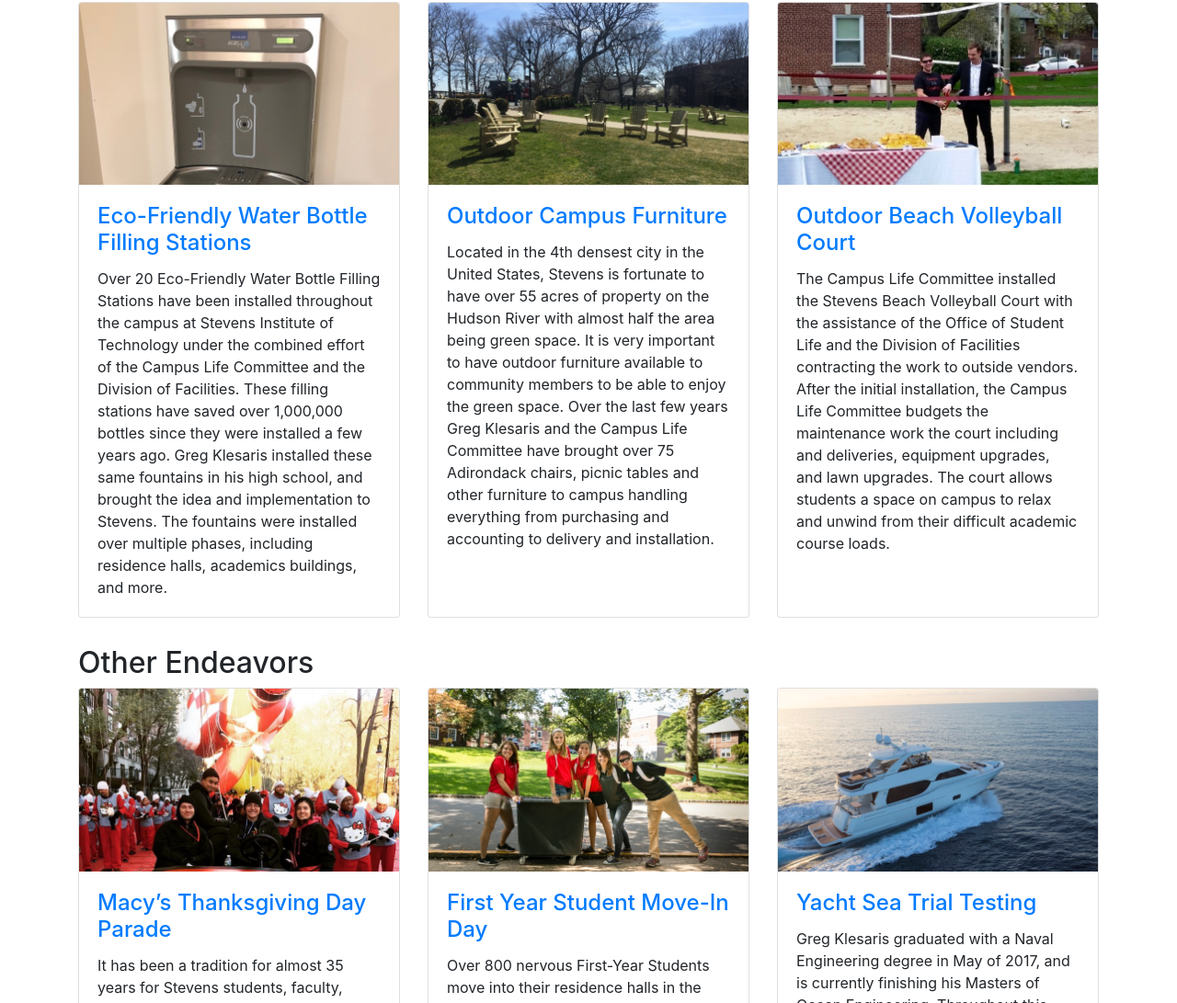
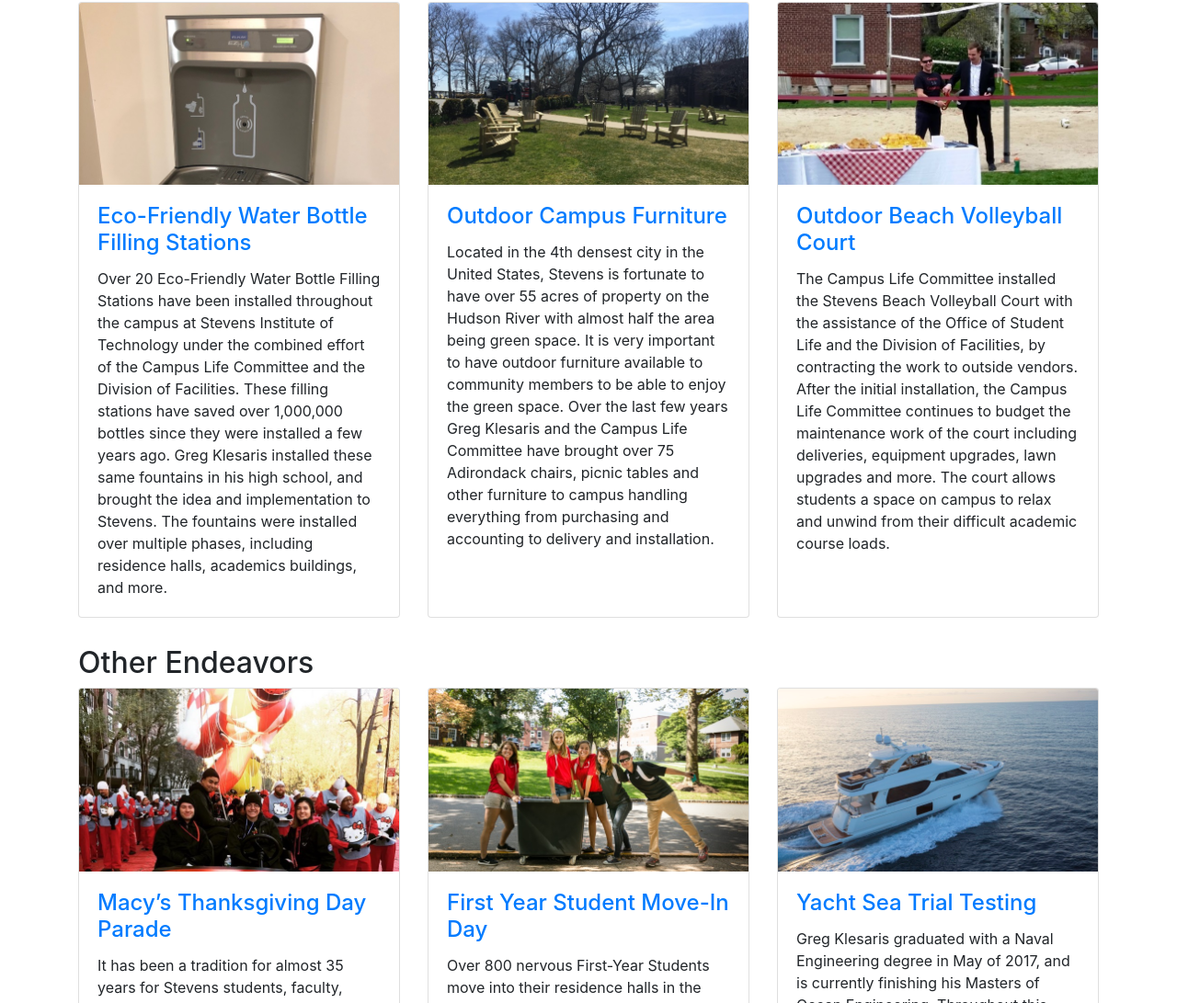
Before and after one commit to gklesaris/gklesaris.github.io, a website: page index.html in a window 1280 px wide. Shown: the part 2371-3462 px from the top of the page at 92% size. Drawn offline with Linux system fonts and the light colour scheme.

Commit message:
index obvc grammar

```diff
--- a/index.html
+++ b/index.html
@@ -193,7 +193,7 @@
               <h4 class="card-title">
                 <a href="http://gregklesaris.com/obvc.html">Outdoor Beach Volleyball Court</a>
               </h4>
-              <p class="card-text">The Campus Life Committee installed the Stevens Beach Volleyball Court with the assistance of the Office of Student Life and the Division of Facilities contracting the work to outside vendors. After the initial installation, the Campus Life Committee budgets the maintenance work the court including and deliveries, equipment upgrades, and lawn upgrades. The court allows students a space on campus to relax and unwind from their difficult academic course loads.</p>
+              <p class="card-text">The Campus Life Committee installed the Stevens Beach Volleyball Court with the assistance of the Office of Student Life and the Division of Facilities, by contracting the work to outside vendors. After the initial installation, the Campus Life Committee continues to budget the maintenance work of the court including deliveries, equipment upgrades, lawn upgrades and more. The court allows students a space on campus to relax and unwind from their difficult academic course loads.</p>
             </div>
           </div>
         </div>
```
